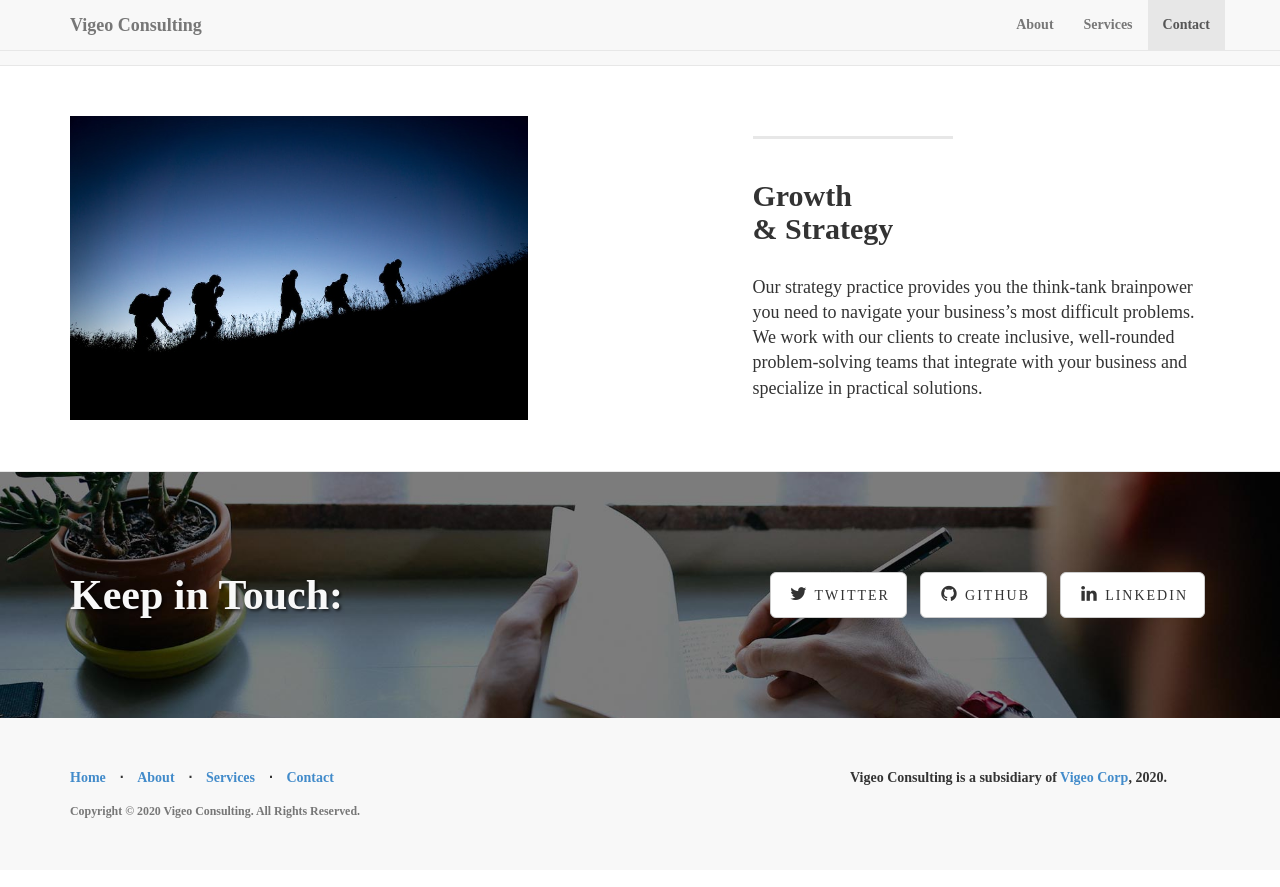
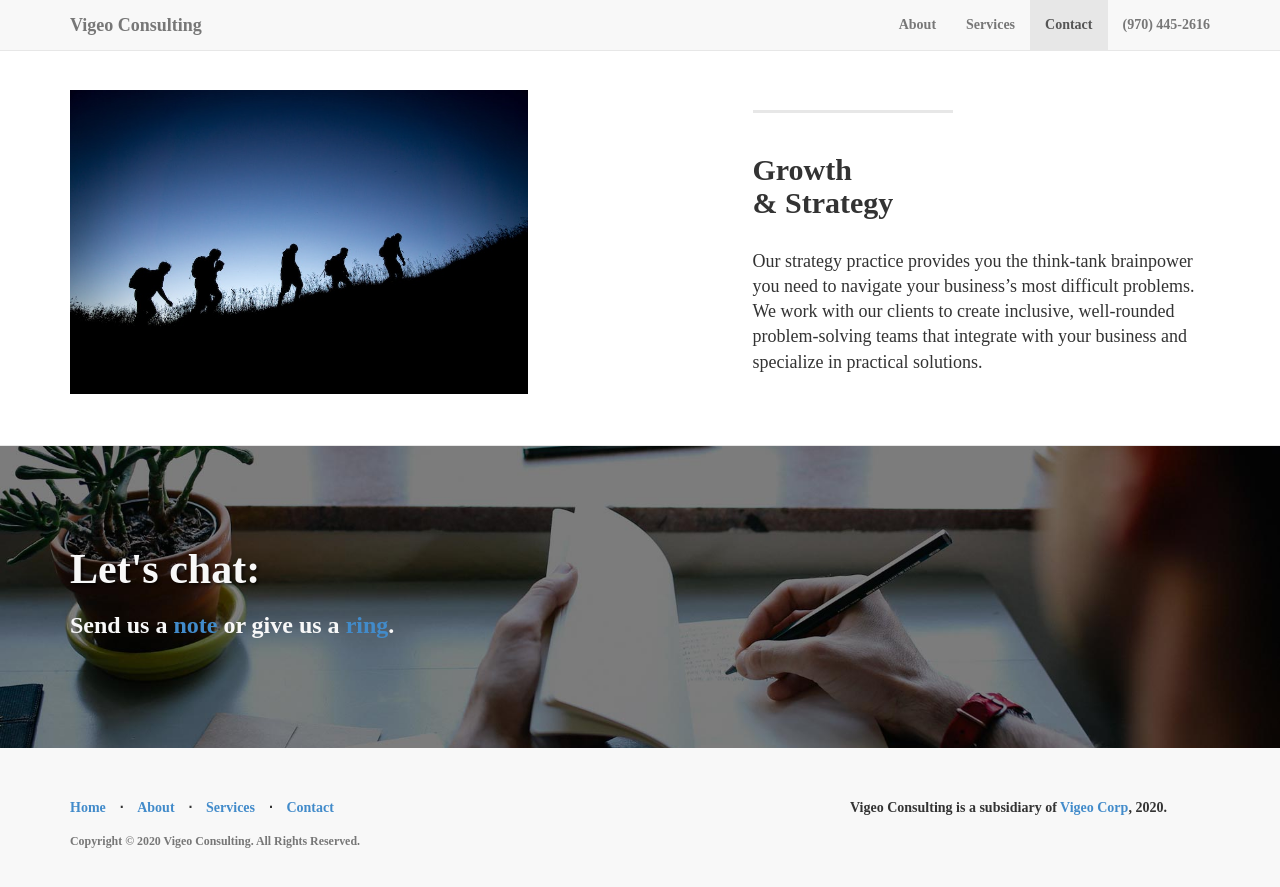
Before and after one commit to starbuck10/vigeoconsult, a Jekyll site: the page built from index.html, in a window 1280 px wide and 900 px high, scrolled down 1722 px. Shown: the top 887 px of the window. Built offline with Jekyll 4.4.1, drawn with Linux system fonts in a browser that asks for light colours; some of the changed text lies outside the part shown.

Commit message:
mass update

```diff
--- a/_includes/contact.html
+++ b/_includes/contact.html
@@ -4,13 +4,15 @@
 
 			<div class="row">
 				<div class="col-lg-6">
-					<h2>Keep in Touch:</h2>
+					<h2>Let's chat:</h2>
+					<p></p>
+					<h3>Send us a <a href="mailto:sales@vigeoconstruction.com?Subject=Vigeo%20Consulting%20quick%20chat" target="_top">note</a> or give us a <a href="tel:+19704452616">ring</a>.</h3>
 				</div>
 				<div class="col-lg-6">
 					<ul class="list-inline banner-social-buttons">
 						{% for social in site.social %}
 						<li>
-							<a href="{{ social.url }}" class="btn btn-default btn-lg"><i class="fa fa-{{ social.title }} fa-fw"></i> <span class="network-name">{{ social.title }}</span></a>
+							<!-- <a href="{{ social.url }}" class="btn btn-default btn-lg"><i class="fa fa-{{ social.title }} fa-fw"></i> <span class="network-name">{{ social.title }}</span></a> -->
 						</li>
 						{% endfor %}
 					</ul>
--- a/_includes/header.html
+++ b/_includes/header.html
@@ -23,6 +23,9 @@
                 <li>
                     <a class="page-scroll" href="#contact">Contact</a>
                 </li>
+                <li>
+                    <a href=tel:+19704452616>(970) 445-2616 </a>
+                </li>
             </ul>
         </div>
         <!-- /.navbar-collapse -->
@@ -45,7 +48,7 @@
 						<ul class="list-inline intro-social-buttons">
 							{% for social in site.social %}
 							<li>
-								<a href="{{ social.url }}" class="btn btn-default btn-lg"><i class="fa fa-{{ social.title }} fa-fw"></i> <span class="network-name">{{ social.title }}</span></a>
+								<!-- <a href="{{ social.url }}" class="btn btn-default btn-lg"><i class="fa fa-{{ social.title }} fa-fw"></i> <span class="network-name">{{ social.title }}</span></a> -->
 							</li>
 							{% endfor %}
 						</ul>
```
Also changed, not shown: 4 other files.
